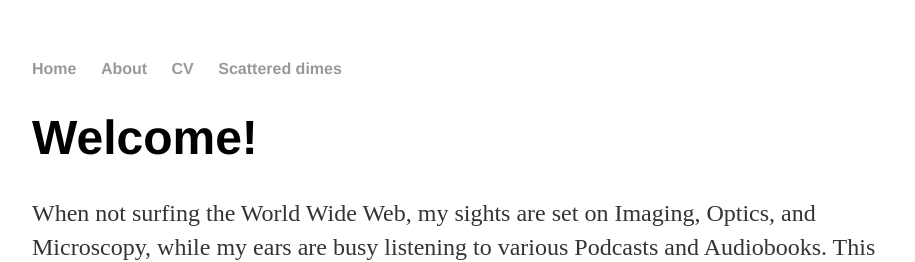
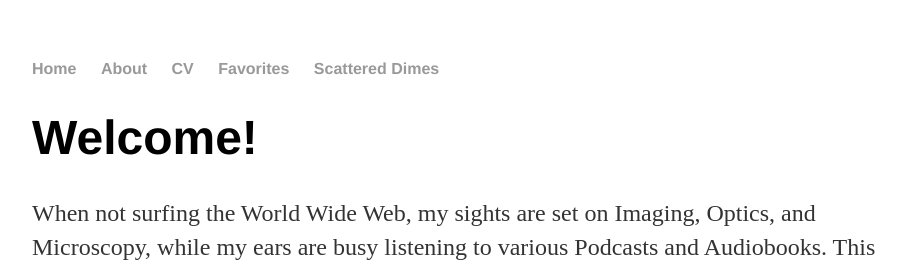
Before and after one commit to raghavchhetri/raghavchhetri.github.io, a Jekyll site: the page built from index.html, in a window 1280 px wide. Shown: the top 262 px of the page, without its empty margins (160-1075 px from the left). Built offline with Jekyll 4.4.1, drawn with Linux system fonts in a browser that asks for light colours; comment, search, counter and statistics services are not loaded.

Commit message:
Update default.html

```diff
--- a/_layouts/default.html
+++ b/_layouts/default.html
@@ -11,7 +11,8 @@
         		<li><a href="/">Home</a></li>
 	        	<li><a href="/about">About</a></li>
         		<li><a href="/cv">CV</a></li>
-        		<li><a href="/scattered.dimes">Scattered dimes</a></li>
+			<li><a href="/favorites">Favorites</a></li>
+        		<li><a href="/scattered.dimes">Scattered Dimes</a></li>
     		</ul>
 		</nav>
 		<div class="container">
```
